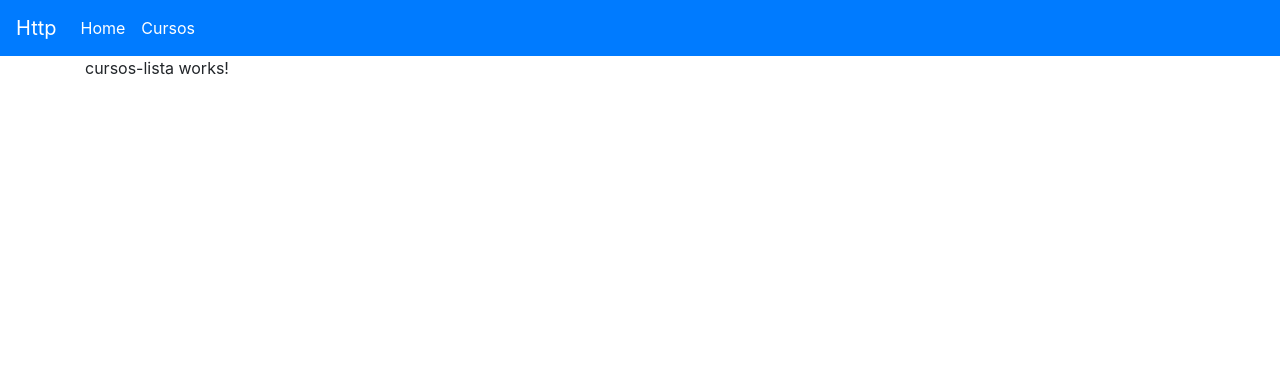
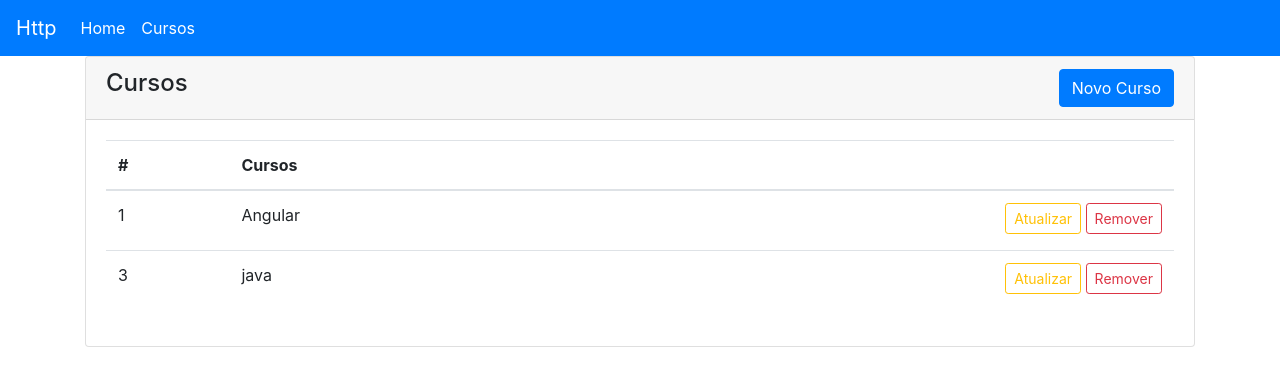
Before and after one commit to FlavioFCarvalho/request-http, an Angular app: page /cursos in a window 1280 px wide. Shown: the top 386 px of the page. Built offline with nearby package versions, Linux system fonts and the light colour scheme; data requests are answered from the project's data file.

Commit message:
Http GET: listar registros

```diff
--- /dev/null
+++ b/src/app/cursos/curso.ts
@@ -0,0 +1,4 @@
+export interface Curso {
+  id: number;
+  nome: string;
+}
--- a/src/app/cursos/cursos-lista/cursos-lista.component.html
+++ b/src/app/cursos/cursos-lista/cursos-lista.component.html
@@ -1,3 +1,40 @@
-<p>
-  cursos-lista works!
-</p>
+<div class="card">
+  <div class="card-header">
+    <div class="float-left">
+      <h4>Cursos</h4>
+    </div>
+    <div class="float-right">
+      <button type="button" class="btn btn-primary" [routerLink]="['novo']">
+        Novo Curso
+      </button>
+    </div>
+  </div>
+  <div class="card-body">
+    <table class="table table-hover">
+      <thead>
+        <tr>
+          <th>#</th>
+          <th>Cursos</th>
+          <th></th>
+        </tr>
+      </thead>
+      <tbody>
+        <tr *ngFor="let curso of cursos">
+          <td>{{ curso.id }}</td>
+          <td>{{ curso.nome }}</td>
+          <td>
+            <span class="float-right">
+              <button class="btn btn-outline-warning mb-1 btn-sm">
+                Atualizar
+              </button>
+
+              <button class="btn btn-outline-danger mb-1 btn-sm">
+                Remover
+              </button>
+            </span>
+          </td>
+        </tr>
+      </tbody>
+    </table>
+  </div>
+</div>
--- a/src/app/cursos/cursos-lista/cursos-lista.component.ts
+++ b/src/app/cursos/cursos-lista/cursos-lista.component.ts
@@ -1,15 +1,19 @@
-import { Component, OnInit } from '@angular/core';
+import { Component, OnInit } from "@angular/core";
+import { CursosService } from "./cursos.service";
+import { Curso } from "../curso";
 
 @Component({
-  selector: 'app-cursos-lista',
-  templateUrl: './cursos-lista.component.html',
-  styleUrls: ['./cursos-lista.component.css']
+  selector: "app-cursos-lista",
+  templateUrl: "./cursos-lista.component.html",
+  styleUrls: ["./cursos-lista.component.css"],
+  preserveWhitespaces: true
 })
 export class CursosListaComponent implements OnInit {
+  cursos: Curso[];
 
-  constructor() { }
+  constructor(private service: CursosService) {}
 
   ngOnInit() {
+    this.service.list().subscribe(dados => (this.cursos = dados));
   }
-
 }
--- /dev/null
+++ b/src/app/cursos/cursos-lista/cursos.service.ts
@@ -0,0 +1,17 @@
+import { Injectable } from "@angular/core";
+import { HttpClient } from "@angular/common/http";
+import { Curso } from "../curso";
+import { tap } from "rxjs/operators";
+
+@Injectable({
+  providedIn: "root"
+})
+export class CursosService {
+  private readonly API = "http://localhost:3000/cursos";
+
+  constructor(private http: HttpClient) {}
+
+  list() {
+    return this.http.get<Curso[]>(this.API).pipe(tap(console.table));
+  }
+}
```
Also changed, not shown: src/app/app.module.ts (+8 -12 lines), 2 other files (tests, documents, lock files or other folders).
